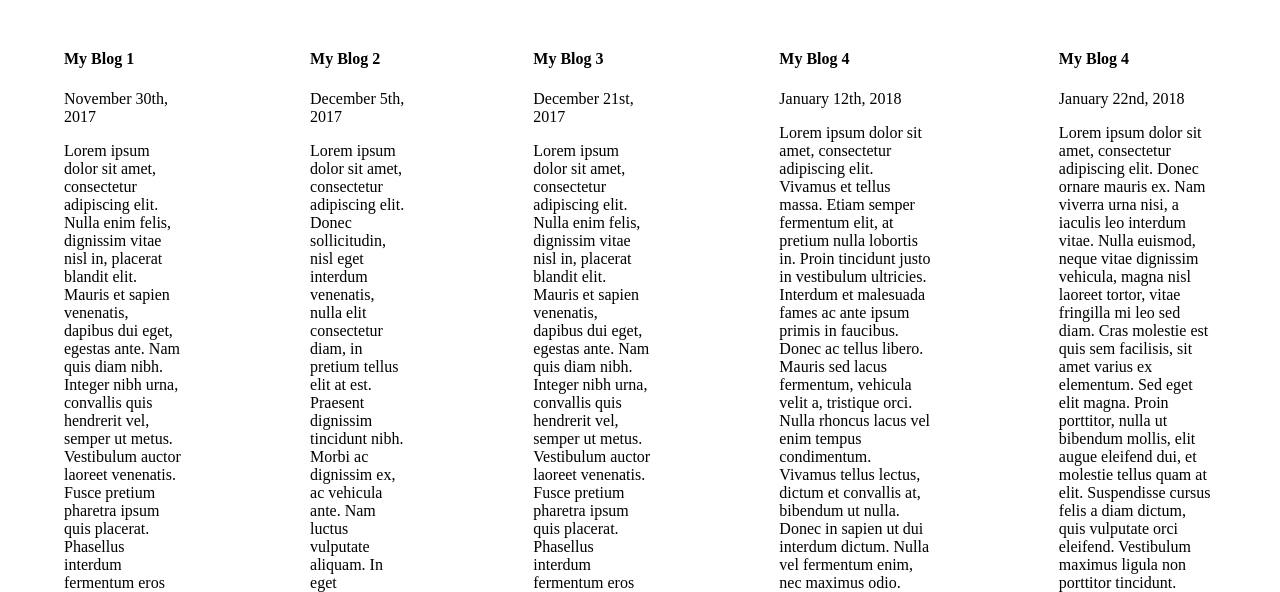
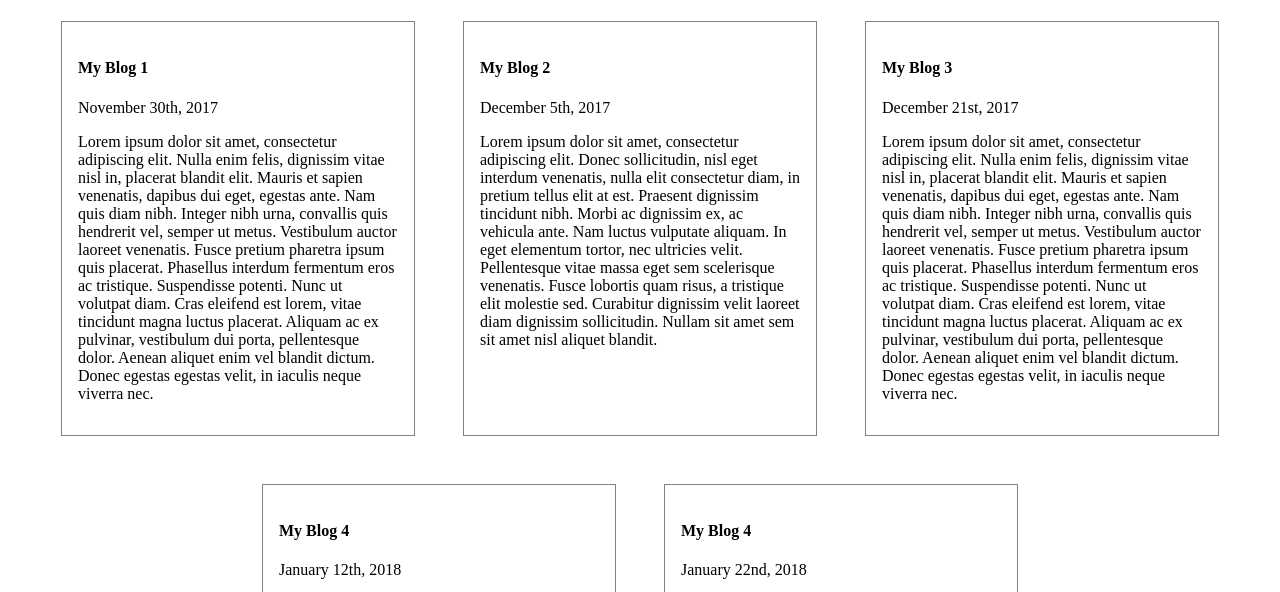
Before and after one commit to spenceryork/spenceryork.github.io, a plain HTML site: page blog.html in a window 1280 px wide. Shown: the part 132-724 px from the top of the page. Drawn offline with Linux system fonts and the light colour scheme.

Commit message:
fixed the blog css for the blog

```diff
--- a/personalsite.css
+++ b/personalsite.css
@@ -50,9 +50,15 @@ nav div {
 
 .blog-posts {
     display: flex;
+    flex-direction: row;
+    flex-wrap: wrap;
+    justify-content: center;
 }
 
 .b-article {
-    margin: 2em 4em;
-    height: 10em;
+    border: 1px grey solid;
+    width: 25%;
+    margin: 1.5em;
+    padding: 1em;
+
 }
```
Also changed, not shown: index.html (+2 -0 lines), blog.html (indentation only).
